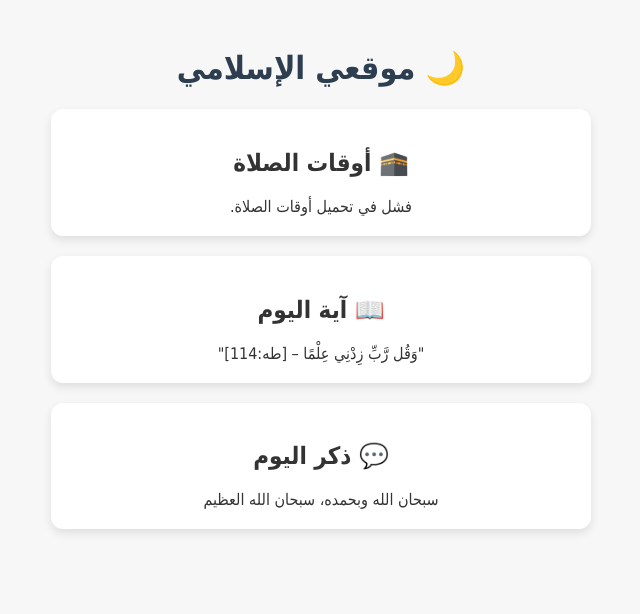
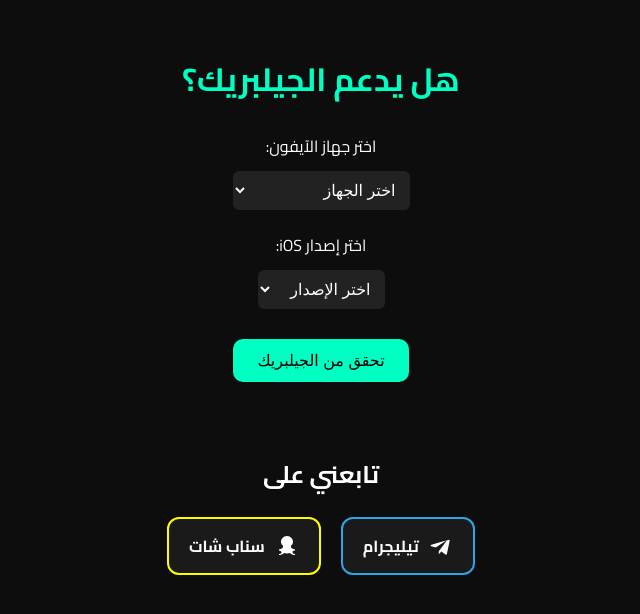
Before and after one commit to HzHack/jil, a plain HTML site: page index.html in a window 1280 px wide. Shown: the whole page, without its empty margins (319-959 px from the left). Drawn offline with Linux system fonts and the light colour scheme; no server answers.

Commit message:
Update index.html

```diff
--- a/index.html
+++ b/index.html
@@ -1,81 +1,196 @@
-
 <!DOCTYPE html>
 <html lang="ar" dir="rtl">
 <head>
   <meta charset="UTF-8">
-  <meta name="viewport" content="width=device-width, initial-scale=1">
-  <title>موقعي الإسلامي</title>
+  <title>تحقق من الجيلبريك</title>
+  <link href="https://fonts.googleapis.com/css2?family=Cairo:wght@400;700&display=swap" rel="stylesheet">
   <style>
     body {
-      font-family: 'Tahoma', sans-serif;
-      background: #f7f7f7;
-      color: #333;
+      background-color: #0d0d0d;
+      color: #fff;
+      font-family: 'Cairo', sans-serif;
+      padding: 20px;
       text-align: center;
-      padding: 20px;
     }
-    .card {
-      background: white;
+
+    h1 {
+      color: #00ffc3;
+    }
+
+    .selector {
+      margin: 20px 0;
+    }
+
+    button {
+      background-color: #00ffc3;
+      color: #000;
+      padding: 12px 24px;
+      border: none;
+      font-size: 16px;
+      cursor: pointer;
+      border-radius: 10px;
+      margin: 10px;
+      transition: 0.3s ease;
+    }
+
+    button:hover {
+      background-color: #00c2a3;
+    }
+
+    select {
+      padding: 10px;
+      border-radius: 6px;
+      font-size: 16px;
+      border: none;
+      background-color: #222;
+      color: #fff;
+      margin-top: 10px;
+    }
+
+    .result {
+      margin-top: 20px;
+      font-size: 20px;
+      font-weight: bold;
+    }
+
+    footer {
+      margin-top: 60px;
+    }
+
+    .social-links {
+      display: flex;
+      justify-content: center;
+      gap: 20px;
+      margin-top: 20px;
+    }
+
+    .social-link {
+      text-decoration: none;
+      color: #fff;
+      padding: 12px 20px;
       border-radius: 12px;
-      padding: 20px;
-      margin: 20px auto;
-      max-width: 500px;
-      box-shadow: 0 4px 10px rgba(0,0,0,0.1);
+      display: flex;
+      align-items: center;
+      gap: 10px;
+      background: #1a1a1a;
+      transition: 0.3s ease;
+      font-weight: bold;
     }
-    h1 {
-      color: #2c3e50;
+
+    .social-link:hover {
+      transform: translateY(-4px);
+      background: #2c2c2c;
     }
-    .small {
-      color: #777;
-      font-size: 0.9em;
+
+    .social-link.telegram {
+      border: 2px solid #2fa4e7;
+    }
+
+    .social-link.snapchat {
+      border: 2px solid #fffc00;
+    }
+
+    .social-link svg {
+      width: 24px;
+      height: 24px;
+      fill: currentColor;
     }
   </style>
 </head>
 <body>
 
-  <h1>🌙 موقعي الإسلامي</h1>
+  <h1>هل يدعم الجيلبريك؟</h1>
 
-  <div class="card">
-    <h2>🕋 أوقات الصلاة</h2>
-    <div id="prayer-times">جارٍ التحميل...</div>
+  <div class="selector">
+    <label>اختر جهاز الآيفون:</label><br>
+    <select id="device">
+      <option value="" disabled selected>اختر الجهاز</option>
+      <option value="iPhone 3G">iPhone 3G</option>
+      <option value="iPhone 4">iPhone 4</option>
+      <option value="iPhone 5">iPhone 5</option>
+      <option value="iPhone 6">iPhone 6</option>
+      <option value="iPhone 7">iPhone 7</option>
+      <option value="iPhone X">iPhone X</option>
+      <option value="iPhone 11">iPhone 11</option>
+      <option value="iPhone 14 Pro">iPhone 14 Pro</option>
+      <option value="iPhone 15 Pro">iPhone 15 Pro</option>
+      <option value="iPhone 16 Pro Max">iPhone 16 Pro Max</option>
+    </select>
   </div>
 
-  <div class="card">
-    <h2>📖 آية اليوم</h2>
-    <div id="verse">"وَقُل رَّبِّ زِدْنِي عِلْمًا – [طه:114]"</div>
+  <div class="selector">
+    <label>اختر إصدار iOS:</label><br>
+    <select id="ios">
+      <option value="" disabled selected>اختر الإصدار</option>
+      <option value="iOS 4.2.1">iOS 4.2.1</option>
+      <option value="iOS 7.1.2">iOS 7.1.2</option>
+      <option value="iOS 10.3.4">iOS 10.3.4</option>
+      <option value="iOS 12.5.7">iOS 12.5.7</option>
+      <option value="iOS 15.7.9">iOS 15.7.9</option>
+      <option value="iOS 16.7.8">iOS 16.7.8</option>
+      <option value="iOS 17.5">iOS 17.5</option>
+      <option value="iOS 18 Beta">iOS 18 Beta</option>
+    </select>
   </div>
 
-  <div class="card">
-    <h2>💬 ذكر اليوم</h2>
-    <div id="zikr">سبحان الله وبحمده، سبحان الله العظيم</div>
-  </div>
+  <button onclick="checkJailbreak()">تحقق من الجيلبريك</button>
+
+  <div class="result" id="result"></div>
+
+  <footer>
+    <h2>تابعني على</h2>
+    <div class="social-links">
+      <a class="social-link telegram" href="https://t.me/hzhack" target="_blank">
+        <svg viewBox="0 0 24 24"><path d="M9.94 16.91L9.68 19.8c.41 0 .59-.18.81-.39l1.94-1.86 4.03 2.95c.74.41 1.27.2 1.46-.69l2.65-12.45c.27-1.25-.45-1.74-1.2-1.47L2.4 10.7c-1.2.47-1.18 1.14-.2 1.44l4.38 1.37 10.19-6.42c.48-.29.91-.13.55.18L9.94 16.91z"/></svg>
+        تيليجرام
+      </a>
+
+      <a class="social-link snapchat" href="https://www.snapchat.com/add/hzhack" target="_blank">
+        <svg viewBox="0 0 24 24"><path d="M12 2C8.13 2 6 5.17 6 7.75c0 1.79.82 3.27 2.17 4.08C8.24 14.07 6.9 15.3 4 15.3v1.1c1.8 0 2.5 1.5 2.5 2.1S6.1 20 4 20v1.1c1.74 0 3.56-.64 5.2-2 .9.31 1.83.49 2.8.49s1.9-.17 2.8-.49C16.44 20.46 18.26 21.1 20 21.1V20c-2.1 0-2.5-1.5-2.5-2.1S18.2 16.4 20 16.4v-1.1c-2.9 0-4.24-1.23-4.17-3.47C17.18 11 18 9.54 18 7.75 18 5.17 15.87 2 12 2z"/></svg>
+        سناب شات
+      </a>
+    </div>
+  </footer>
 
   <script>
-    // استخدام Aladhan API المجاني لأوقات الصلاة في الرياض
-    fetch('https://api.aladhan.com/v1/timingsByCity?city=Riyadh&country=Saudi%20Arabia&method=4')
-      .then(response => response.json())
-      .then(data => {
-        const t = data.data.timings;
+    const jailbreakData = {
+      "iPhone 3G": "iOS 4.2.1",
+      "iPhone 4": "iOS 7.1.2",
+      "iPhone 5": "iOS 10.3.4",
+      "iPhone 6": "iOS 12.5.7",
+      "iPhone 7": "iOS 15.7.9",
+      "iPhone X": "iOS 16.7.8",
+      "iPhone 11": "iOS 16.7.8",
+      "iPhone 14 Pro": "iOS 17.5",
+      "iPhone 15 Pro": "iOS 17.5",
+      "iPhone 16 Pro Max": "iOS 18 Beta"
+    };
 
-        function convertTo12Hour(time24) {
-            const [hour, minute] = time24.split(':').map(Number);
-            const period = hour >= 12 ? 'م' : 'ص';
-            const hour12 = hour % 12 || 12;
-            return `${hour12}:${minute.toString().padStart(2, '0')} ${period}`;
-        }
+    function compareVersions(v1, v2) {
+      return v1 === v2;
+    }
 
-        document.getElementById("prayer-times").innerHTML = `
+    function checkJailbreak() {
+      const device = document.getElementById('device').value;
+      const ios = document.getElementById('ios').value;
+      const result = document.getElementById('result');
 
-          <p>الفجر: ${convertTo12Hour(t.Fajr)}</p>
-          <p>الظهر: ${convertTo12Hour(t.Dhuhr)}</p>
-          <p>العصر: ${convertTo12Hour(t.Asr)}</p>
-          <p>المغرب: ${convertTo12Hour(t.Maghrib)}</p>
-          <p>العشاء: ${convertTo12Hour(t.Isha)}</p>
-        `;
-      })
-      .catch(error => {
-        document.getElementById("prayer-times").innerText = "فشل في تحميل أوقات الصلاة.";
-        console.error("Prayer times fetch error:", error);
-      });
+      if (!device || !ios) {
+        result.innerHTML = 'يرجى اختيار الجهاز والإصدار';
+        result.style.color = '#ff0';
+        return;
+      }
+
+      const maxJB = jailbreakData[device];
+
+      if (compareVersions(ios, maxJB) || ios < maxJB) {
+        result.innerHTML = '✅ يدعم الجيلبريك!';
+        result.style.color = '#0f0';
+      } else {
+        result.innerHTML = '❌ لا يدعم الجيلبريك على هذا الإصدار.';
+        result.style.color = '#f00';
+      }
+    }
   </script>
 
 </body>
```
